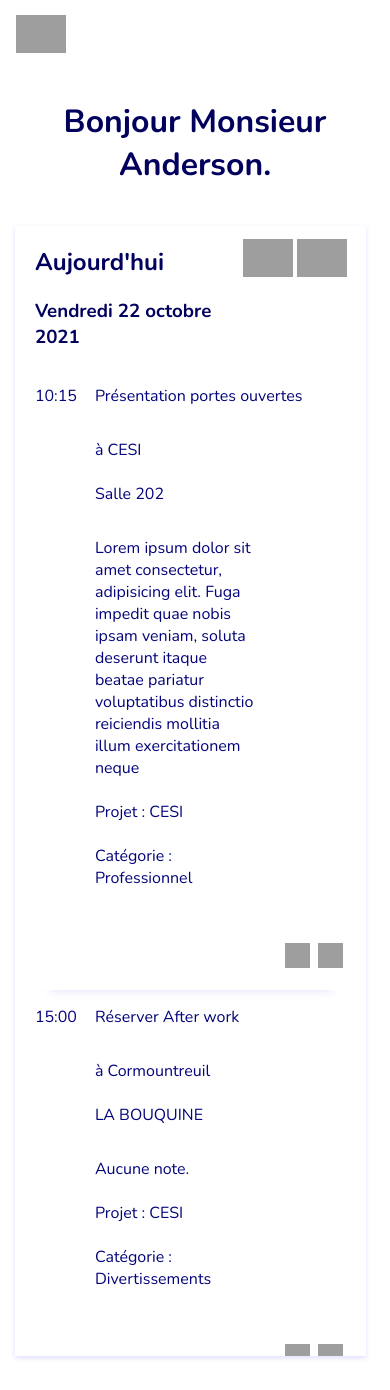
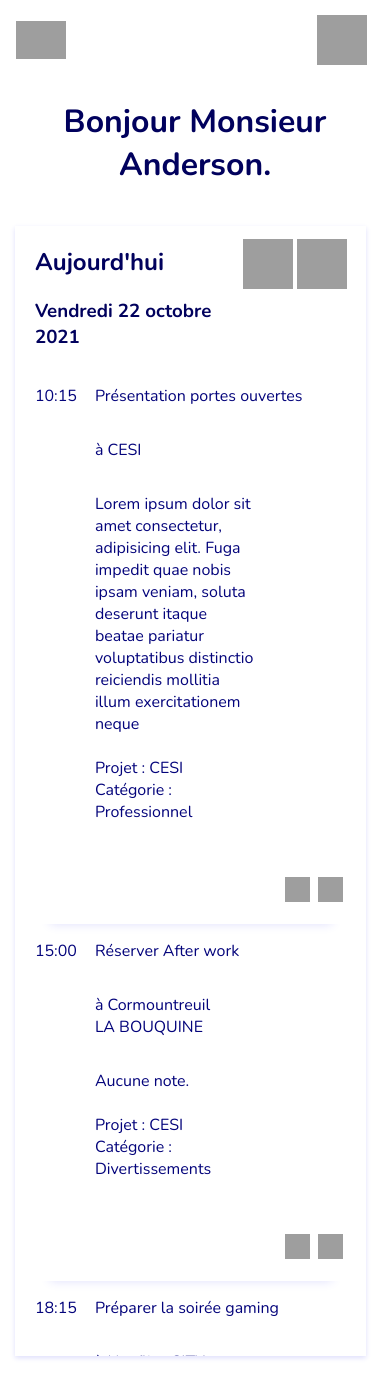
Before and after one commit to Nemamiah/todolist, a PHP site: page / in a window 390 px wide. Shown: the top 1390 px of the page. Run offline with PHP 8.4, Linux system fonts and the light colour scheme; grey boxes are pictures that could not be loaded.

Commit message:
initBtnResponsiveResteJS

```diff
--- a/base.css
+++ b/base.css
@@ -1,3 +1,5 @@
+/* pour tests */
+
 .wth{
     border: 1px solid blue;
     height: 200px;
@@ -25,6 +27,7 @@
     margin-top: 100px;
     margin-bottom:40px;
 }
+
 /* flex */
 
 
@@ -133,6 +136,8 @@
 .ml1{
     margin-left: 1vw;
 }
+
+
 
 .mlr18{
     margin-left:18vw;
@@ -255,15 +260,3 @@
 .mw75p{
     max-width: 75px;
 }
-/* Position */
-.absolute{
-    position:absolute;
-}
-
-.relative{
-    position:relative;
-}
-
-.fright{
-    float:right;
-}
--- a/index.html
+++ b/index.html
@@ -9,11 +9,14 @@
     <link rel="stylesheet" href="./main.css" />
     <link rel="stylesheet" href="./color.css" />
     <link rel="stylesheet" href="./typo.css" />
-    <link rel="stylesheet" href="./query.css">
+    <link rel="stylesheet" href="./query.css" />
 
-    <link rel="preconnect" href="https://fonts.googleapis.com">
-    <link rel="preconnect" href="https://fonts.gstatic.com" crossorigin>
-    <link href="https://fonts.googleapis.com/css2?family=Nunito:ital,wght@0,200;0,300;0,400;0,600;0,700;0,800;0,900;1,200;1,300;1,400;1,600;1,700;1,800;1,900&display=swap" rel="stylesheet">
+    <link rel="preconnect" href="https://fonts.googleapis.com" />
+    <link rel="preconnect" href="https://fonts.gstatic.com" crossorigin />
+    <link
+      href="https://fonts.googleapis.com/css2?family=Nunito:ital,wght@0,200;0,300;0,400;0,600;0,700;0,800;0,900;1,200;1,300;1,400;1,600;1,700;1,800;1,900&display=swap"
+      rel="stylesheet"
+    />
 
     <title>Mytotool : Votre todolist par SAFRIO</title>
   </head>
@@ -27,30 +30,54 @@
           title="Mytotool"
           class="w50p"
       /></a>
-      <div class="flex flexE cgap10 alignC displayTab">
-        <div class="flex alignC">
+
+      <div class="flex flexE cgap10 alignC mlr2">
+        <div class="flex alignC shortWay displayTab">
+          <a href="#">
+            <img
+              type="button"
+              class="wh50p"
+              src="https://cdn-icons-png.flaticon.com/512/1336/1336833.png"
+              title="Accès rapides"
+              alt="Accès rapides"
+            />
+          </a>
+        </div>
+
+        <div class="flex alignC searchTab displayTab">
           <a href="#"
             ><img
               type="button"
               title="Recherche"
-              class="wh25p mlr1"
+              class="wh50p mlr1 "
               src="https://image.flaticon.com/icons/png/512/1250/1250312.png"
               alt="Recherche"
           /></a>
-
           <input
-            class="whbtn pr35 bsd bsdBorder"
+            class="whbtn pr35 bsd bsdBorder searchText"
             autocomplete="off"
             placeholder="Recherche"
             value=""
           />
         </div>
 
-        <nav class="">
+        <nav class="navMob mlr2">
+          <a href="#">
+            <img
+              src="https://image.flaticon.com/icons/png/512/1250/1250272.png"
+              alt="Menu Mobile"
+              class="wh50p mlr1"
+              title="Menu"
+              type="image"
+            />
+          </a>
+        </nav>
+
+        <nav class="displayTab">
           <a href="#"
             ><img
               type="button"
-              class="w50p mlr1"
+              class="wh50p mlr1"
               title="Ajouter une tâche"
               src="https://image.flaticon.com/icons/png/512/1250/1250151.png"
               alt="Ajouter une tâche"
@@ -58,7 +85,7 @@
           <a href="#"
             ><img
               type="button"
-              class="w50p mlr1"
+              class="wh50p mlr1"
               src="https://image.flaticon.com/icons/png/512/1250/1250165.png"
               alt="Notifications"
               title="Notifications"
@@ -66,7 +93,7 @@
           <a href="#"
             ><img
               type="button"
-              class="w50p mlr1"
+              class="wh50p mlr1"
               src="https://image.flaticon.com/icons/png/512/1250/1250296.png"
               title="Profil"
               alt="Profil"
@@ -74,7 +101,7 @@
           <a href="#"
             ><img
               type="button"
-              class="w50p mlr1"
+              class="wh50p mlr1"
               src="https://image.flaticon.com/icons/png/512/1250/1250257.png"
               title="Déconnexion "
               alt="Déconnexion "
@@ -88,7 +115,7 @@
     <main class="flex spaceB mlr2 flexCTab">
       <aside class="menuAside bsd scroller fixed">
         <section class="w15 plr1">
-          <div class="flex spaceB alignC">
+          <div class="flex spaceB alignC static">
             <h2>Accès rapide</h2>
             <input
               class="wh25p ml1"
@@ -201,7 +228,7 @@
             <a href="#"
               ><img
                 type="button"
-                class="w50p ml1"
+                class="wh50p ml1"
                 src="https://image.flaticon.com/icons/png/512/1250/1250262.png"
                 alt="Période prédécente"
                 title="Période précédente"
@@ -209,7 +236,7 @@
             <a href="#"
               ><img
                 type="button"
-                class="w50p ml1"
+                class="wh50p ml1"
                 src="https://image.flaticon.com/icons/png/512/1250/1250306.png"
                 alt="Période suivante"
                 title="Période suivante"
@@ -221,18 +248,15 @@
           <div class="grid gtc cgap10 bsdB">
             <p class="gr2sTab">10:15</p>
             <p class="gc2sTab">Présentation portes ouvertes</p>
-            <p class="tac tacMob gc2sTab">
-              à CESI <br /><br />
-              Salle 202
-            </p>
+            <p class="tac tacMob gc2sTab">à CESI <br /></p>
             <p class="grid gc2s">
-              Lorem ipsum dolor sit amet consectetur, adipisicing elit.
-              Fuga impedit quae nobis ipsam veniam, soluta deserunt itaque
-              beatae pariatur voluptatibus distinctio reiciendis mollitia illum
+              Lorem ipsum dolor sit amet consectetur, adipisicing elit. Fuga
+              impedit quae nobis ipsam veniam, soluta deserunt itaque beatae
+              pariatur voluptatibus distinctio reiciendis mollitia illum
               exercitationem neque
 
               <br /><br />
-              Projet : CESI <br /><br />
+              Projet : CESI <br />
               Catégorie : Professionnel <br /><br />
             </p>
             <div class="m1em flex flexE alignS gc2sTab flexCTab">
@@ -257,14 +281,14 @@
             <p class="gr2sTab">15:00</p>
             <p class="gc2sTab">Réserver After work</p>
             <p class="tac tacMob gc2sTab">
-              à Cormountreuil <br /><br />
+              à Cormountreuil <br />
               LA BOUQUINE
             </p>
             <p class="grid gc2s">
               Aucune note.
 
               <br /><br />
-              Projet : CESI <br /><br />
+              Projet : CESI <br />
               Catégorie : Divertissements <br /><br />
             </p>
 
@@ -294,7 +318,7 @@
               Faire les courses
 
               <br /><br />
-              Projet : Projet X <br /><br />
+              Projet : Projet X <br />
               Catégorie : Urgent <br /><br />
             </p>
 
@@ -316,7 +340,9 @@
             </div>
           </div>
 
-          <div><p>Vous n'avez pas d'autre tâche pour aujourd'hui.</p></div>
+          <div>
+            <p class="tac">Vous n'avez pas d'autre tâche pour aujourd'hui.</p>
+          </div>
         </article>
       </section>
     </main>
--- a/main.css
+++ b/main.css
@@ -1,7 +1,24 @@
 
+
+/* Position */
+.absolute{
+    position:absolute;
+}
+
+.relative{
+    position:relative;
+}
+
+.fright{
+    float:right;
+}
 
 .fixed{
     position:fixed;
+}
+
+.static{
+    position:static;
 }
 
 .headerFixed{
--- a/query.css
+++ b/query.css
@@ -1,4 +1,19 @@
+/* Burger */
 
+.shortWay{
+    display: none;
+}
+
+.navMob{
+    display: none;
+}
+
+.searchText{
+    display: none;
+}
+
+
+/* TAB */
 
 @media screen and (max-width:830px){
     aside {
@@ -45,8 +60,13 @@
         padding-bottom:5vw;
     }
 
+    .shortWay{
+        display: inline
+    }
 
 }
+
+/* MOB */
 
 @media screen and (max-width:500px){
     .displayTab{
@@ -85,6 +105,8 @@
         padding-bottom:5vw;
     }
 
-
+    .navMob{
+        display: block
+    }
 
 }
```
